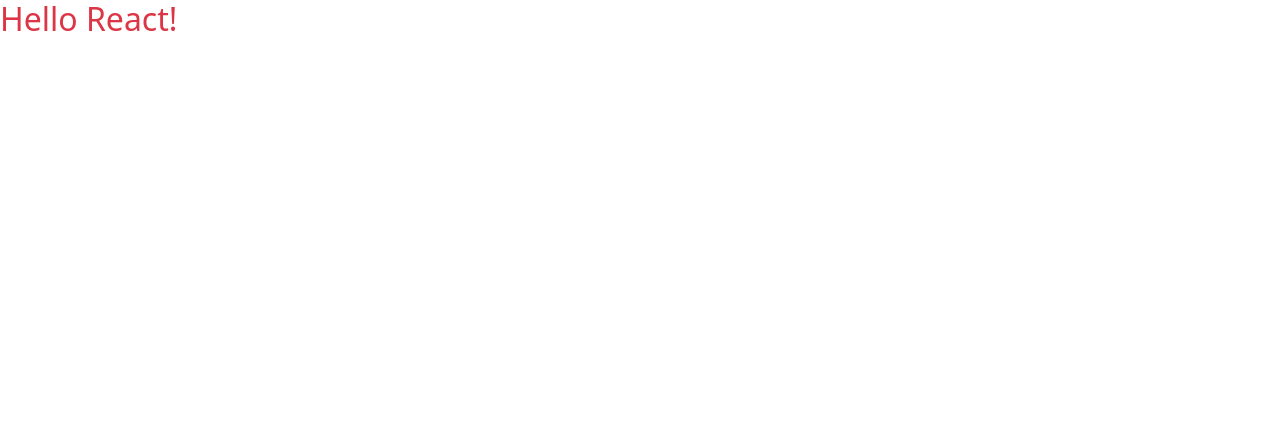
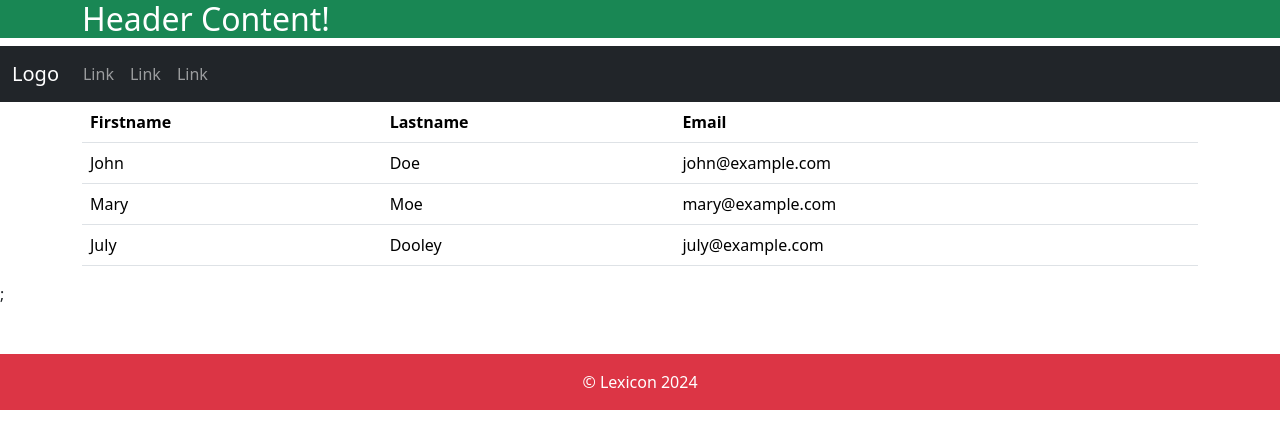
Before and after one commit to ropa99/g49-react-lecture, a React (Create React App) app: page / in a window 1280 px wide. Shown: the top 448 px of the page. Built offline with nearby package versions, Linux system fonts and the light colour scheme.

Commit message:
Examples for class and functional components

```diff
--- /dev/null
+++ b/src/ex1-class-component/App.js
@@ -0,0 +1,18 @@
+//rce
+import React, { Component } from "react";
+import Header from "./Header";
+import Footer from "./Footer";
+
+export class App extends Component {
+  render() {
+    return (
+      <>
+        <Header />
+        <div className="container">Hello World!</div>
+        <Footer />
+      </>
+    );
+  }
+}
+
+export default App;
--- /dev/null
+++ b/src/ex1-class-component/Footer.js
@@ -0,0 +1,13 @@
+import React, { Component } from "react";
+
+export default class Footer extends Component {
+  render() {
+    return (
+      <div>
+        <footer className="bg-danger text-white text-center mt-5 py-3">
+          &copy; Lexicon 2024
+        </footer>
+      </div>
+    );
+  }
+}
--- /dev/null
+++ b/src/ex1-class-component/Header.js
@@ -0,0 +1,44 @@
+import React, { Component } from "react";
+
+export default class Header extends Component {
+  render() {
+    return (
+      <div>
+        <nav className="navbar navbar-expand-sm bg-dark navbar-dark">
+          <div className="container-fluid">
+            <a className="navbar-brand" href="#">
+              Logo
+            </a>
+            <button
+              className="navbar-toggler"
+              type="button"
+              data-bs-toggle="collapse"
+              data-bs-target="#collapsibleNavbar"
+            >
+              <span className="navbar-toggler-icon"></span>
+            </button>
+            <div className="collapse navbar-collapse" id="collapsibleNavbar">
+              <ul className="navbar-nav">
+                <li className="nav-item">
+                  <a className="nav-link" href="#">
+                    Link
+                  </a>
+                </li>
+                <li className="nav-item">
+                  <a className="nav-link" href="#">
+                    Link
+                  </a>
+                </li>
+                <li className="nav-item">
+                  <a className="nav-link" href="#">
+                    Link
+                  </a>
+                </li>
+              </ul>
+            </div>
+          </div>
+        </nav>
+      </div>
+    );
+  }
+}
--- /dev/null
+++ b/src/ex2-function-component/App.js
@@ -0,0 +1,19 @@
+import React from "react";
+import Header, { Navbar } from "./Header";
+import Footer from "./Footer";
+import Table from "./Table";
+
+function App() {
+  return (
+    <>
+      <Header />
+      <div>
+        <Table />
+      </div>
+      ;
+      <Footer />
+    </>
+  );
+}
+
+export default App;
--- /dev/null
+++ b/src/ex2-function-component/Footer.js
@@ -0,0 +1,13 @@
+import React from "react";
+
+function Footer() {
+  return (
+    <div>
+      <footer className="bg-danger text-white text-center mt-5 py-3">
+        &copy; Lexicon 2024
+      </footer>
+    </div>
+  );
+}
+
+export default Footer;
--- /dev/null
+++ b/src/ex2-function-component/Header.js
@@ -0,0 +1,55 @@
+import React from "react";
+
+function Header() {
+  return (
+    <div>
+      <header className="container-fluid bg-success text-white px-5">
+        <div className="container">
+          <h2>Header Content!</h2>
+        </div>
+      </header>
+      <Navbar />
+    </div>
+  );
+}
+
+export default Header;
+
+export const Navbar = () => {
+  return (
+    <nav className="navbar navbar-expand-sm bg-dark navbar-dark">
+      <div className="container-fluid">
+        <a className="navbar-brand" href="#">
+          Logo
+        </a>
+        <button
+          className="navbar-toggler"
+          type="button"
+          data-bs-toggle="collapse"
+          data-bs-target="#collapsibleNavbar"
+        >
+          <span className="navbar-toggler-icon"></span>
+        </button>
+        <div className="collapse navbar-collapse" id="collapsibleNavbar">
+          <ul className="navbar-nav">
+            <li className="nav-item">
+              <a className="nav-link" href="#">
+                Link
+              </a>
+            </li>
+            <li className="nav-item">
+              <a className="nav-link" href="#">
+                Link
+              </a>
+            </li>
+            <li className="nav-item">
+              <a className="nav-link" href="#">
+                Link
+              </a>
+            </li>
+          </ul>
+        </div>
+      </div>
+    </nav>
+  );
+};
--- /dev/null
+++ b/src/ex2-function-component/Table.js
@@ -0,0 +1,48 @@
+import React from "react";
+
+function Table() {
+  const TableHeader = () => {
+    return (
+      <thead>
+        <tr>
+          <th>Firstname</th>
+          <th>Lastname</th>
+          <th>Email</th>
+        </tr>
+      </thead>
+    );
+  };
+
+  const TableRows = () => {
+    return (
+      <tbody>
+        <tr>
+          <td>John</td>
+          <td>Doe</td>
+          <td>john@example.com</td>
+        </tr>
+        <tr>
+          <td>Mary</td>
+          <td>Moe</td>
+          <td>mary@example.com</td>
+        </tr>
+        <tr>
+          <td>July</td>
+          <td>Dooley</td>
+          <td>july@example.com</td>
+        </tr>
+      </tbody>
+    );
+  };
+
+  return (
+    <div className="container">
+      <table className="table table-hover">
+        <TableHeader />
+        <TableRows />
+      </table>
+    </div>
+  );
+}
+
+export default Table;
--- a/src/index.js
+++ b/src/index.js
@@ -1,6 +1,6 @@
 import ReactDom from "react-dom/client";
 import "bootstrap/dist/css/bootstrap.css";
+import App from "./ex2-function-component/App";
 
-const element = <h2 className="text-danger">Hello React!</h2>;
 const root = ReactDom.createRoot(document.getElementById("root"));
-root.render(element);
+root.render(<App />);
```
